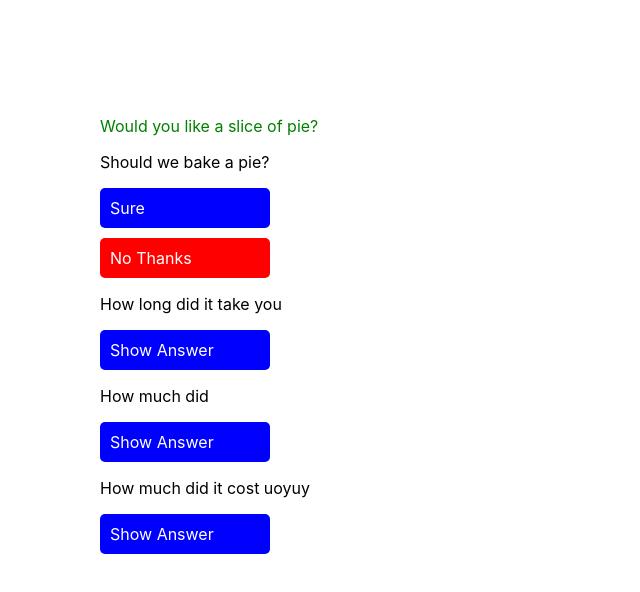
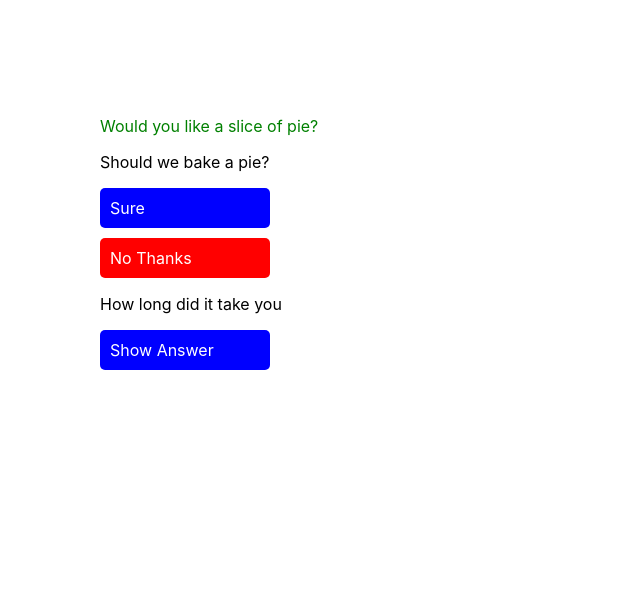
Before and after one commit to obododavid/chai-testing, a React (Create React App) app: page / in a window 1280 px wide. Shown: the top 592 px of the page, without its empty margins (0-640 px from the left). Built offline with nearby package versions, Linux system fonts and the light colour scheme.

Commit message:
complete questions section

```diff
--- a/src/confirmation/confirmation.js
+++ b/src/confirmation/confirmation.js
@@ -4,13 +4,16 @@ let Notification = require('../Notification/notification');
 
 function Confirmation(props) {
     // const { message, type } = props;
+    const { confirm } = props;
     const state = {
         confirmation: {
             message: 'Should we bake a pie?',
             type: 'message',
             accept: function () {
                 // parent component can do something with accept
-                alert('i accest')
+                confirm()
+
+                // alert('i accest')
             },
             decline: function () {
                 // parent component can do something with decline
@@ -18,6 +21,8 @@ function Confirmation(props) {
             }
         }
     }
+
+
     const { accept, decline, message, type } = state.confirmation
     let alertType;
     switch (type) {
--- a/src/questions/questionContainer.js
+++ b/src/questions/questionContainer.js
@@ -3,18 +3,18 @@ let Confirmation = require('../confirmation/confirmation');
 
 function QuestionContainer(props) {
     const { question, answer } = props
-    const [showConfirmation, setShowConfirmation] = React.useState(false)
-    // const { question, answer } = props.questions.questions;
+    const [showConfirmation, setShowConfirmation] = React.useState(false);
+    const [finalConfirmation, setFinalConfirmation] = React.useState(false);
     return (
         <div className='container'>
-            {showConfirmation && <Confirmation />}
+            {showConfirmation && <Confirmation confirm={() => setFinalConfirmation(true)} />}
             <p className="question">{question}</p>
             <div
                 className='btn btn-primary show-answer'
                 onClick={() => setShowConfirmation(!showConfirmation)}>
                 Show Answer
                 </div>
-            {showConfirmation && <p className="answer">{answer}</p>}
+            {finalConfirmation && <p className="answer">{answer}</p>}
         </div>
     )
 }
--- a/src/questions/questions.js
+++ b/src/questions/questions.js
@@ -3,14 +3,14 @@ const questions = [
         question: 'How long did it take you',
         answer: 'A lot of time'
     },
-    {
-        question: 'How much did ',
-        answer: 'Effort, serious effort and help from God'
-    },
-    {
-        question: 'How much did it cost uoyuy',
-        answer: 'Effort, serious effort an'
-    }
+    // {
+    //     question: 'How much did ',
+    //     answer: 'Effort, serious effort and help from God'
+    // },
+    // {
+    //     question: 'How much did it cost uoyuy',
+    //     answer: 'Effort, serious effort an'
+    // }
 ]
 
 module.exports = questions
```
